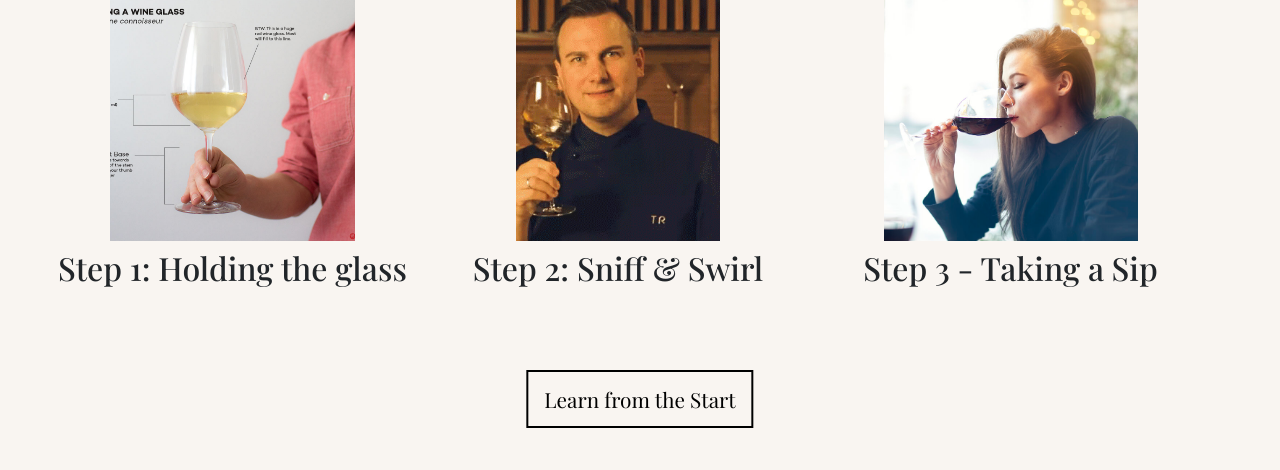
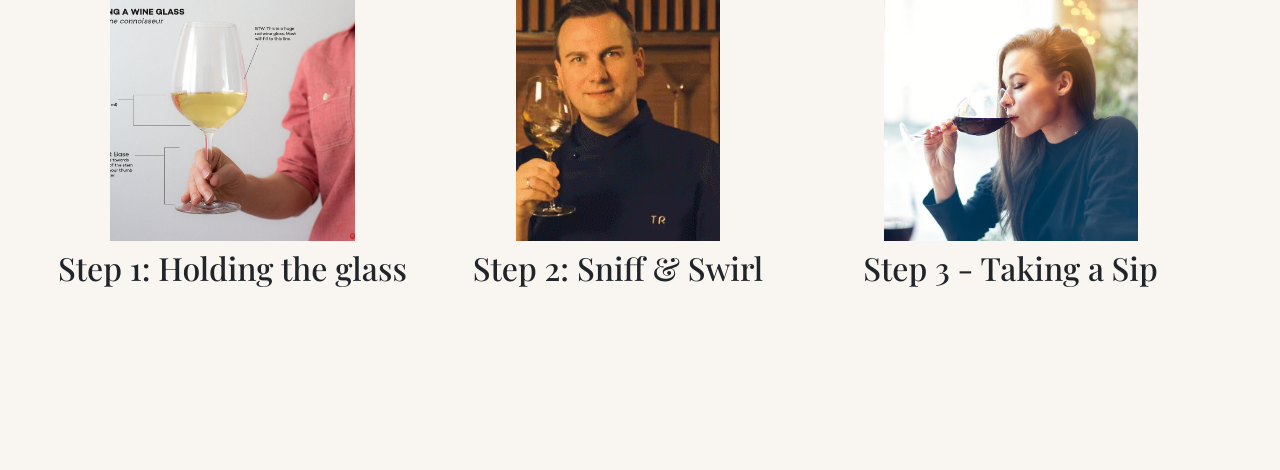
Before and after one commit to yukizhang17/UI_final_project, a Flask app: page /learn/section/1 in a window 1280 px wide. Shown: the part 308-778 px from the top of the page. Run offline with Flask 2, Linux system fonts and the light colour scheme; some libraries are stand-ins or nearby versions.

Commit message:
Push 1 - tutorial:section2home

```diff
--- a/data/tutorial_data.py
+++ b/data/tutorial_data.py
@@ -171,6 +171,7 @@ tutorial_data = {
           "Color of a wine can help identify an older wine from a younger one.",
           "Darker colors signify older wine. Lighter shades mean younger wine."
         ],
+        "image": "/static/img/learn/color_wine.png",
         "images": [
           {
             "url": "/static/img/learn/young_red.jpeg",
--- a/templates/learn/section_home.html
+++ b/templates/learn/section_home.html
@@ -14,9 +14,9 @@
         </div>
       {% endif %}
     {% endfor %}
-    <a href="{{item.pages["1"].page_link}}" class="custom-btn btn-type-1 cta-button center-abs">
+    <!--<a href="{{item.pages["1"].page_link}}" class="custom-btn btn-type-1 cta-button center-abs">
       Learn from the Start
-    </a>
+    </a>-->
   </div>
 </div>
 
```
Also changed, not shown: static/img/learn/color_wine.png (added).
